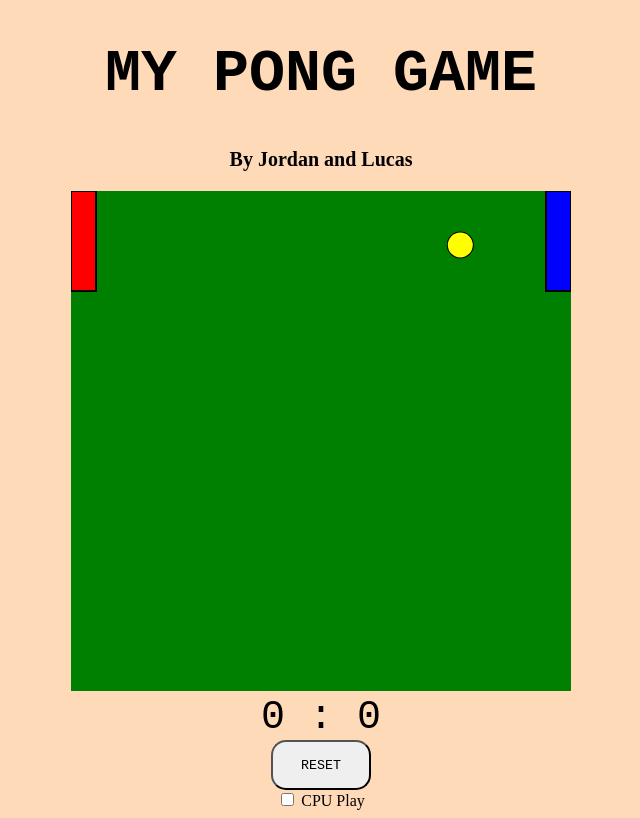
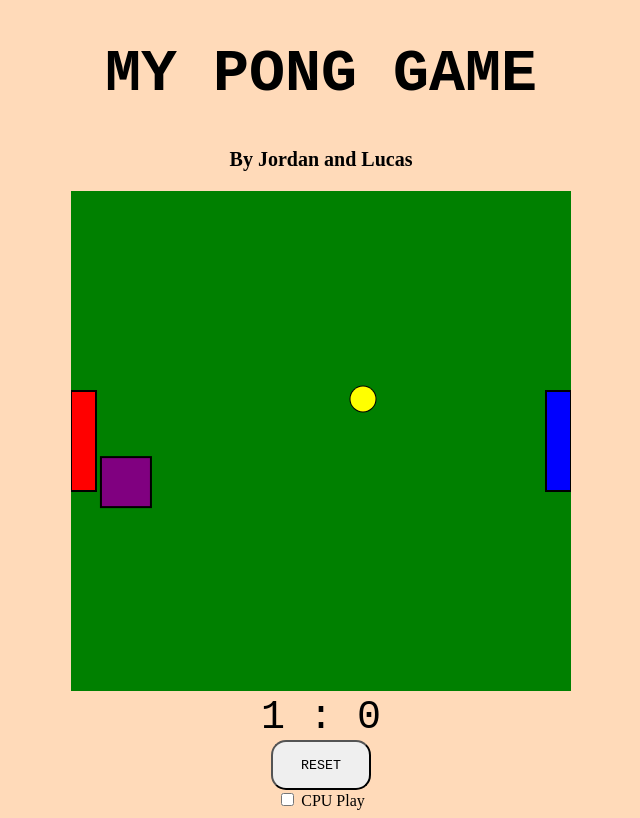
Before and after one commit to dafasfaga/ponggame, a plain HTML site: page index.html in a window 1280 px wide. Both pictures are taken after a click on the button "RESET". Shown: the whole page, without its empty margins (319-959 px from the left). Drawn offline with Linux system fonts and the light colour scheme.

Commit message:
added obsticle and ai

```diff
--- a/Ball.js
+++ b/Ball.js
@@ -1,5 +1,5 @@
 class Ball {
-    constructor(x, y, vx, vy, r, c){
+    constructor(x, y, vx, vy, r, c) {
         this.x = x;
         this.y = y;
         this.vx = vx;
@@ -9,73 +9,94 @@ class Ball {
         this.inPlay = false;
     }
 
-    draw(ctx){
+    draw(ctx) {
         ctx.fillStyle = this.c;
         ctx.strokeStyle = "black";
         ctx.lineWidth = 2;
 
         ctx.beginPath();
-        ctx.arc(this.x, this.y, this.r, 0, 2*Math.PI);
+        ctx.arc(this.x, this.y, this.r, 0, 2 * Math.PI);
         ctx.stroke();
         ctx.fill();
     }
 
     move() {
-        this.x += this.vx
-        this.y += this.vy
+        this.x += this.vx;
+        this.y += this.vy;
     }
 
     bounce(things) {
-        this.bounceWalls()
-        for (let thing of things){
+        this.bounceWalls();
+        for (let thing of things) {
             if (thing instanceof Paddle) {
-                if (thing.side == SIDE.LEFT){
-                    let side = this.bounceLeftPaddle(thing)
+                if (thing.side == SIDE.LEFT) {
+                    let side = this.bounceLeftPaddle(thing);
                     if (side != SIDE.NONE) return side;
                 }
-                if (thing.side == SIDE.RIGHT){
-                    let side = this.bounceRightPaddle(thing)
+                if (thing.side == SIDE.RIGHT) {
+                    let side = this.bounceRightPaddle(thing);
                     if (side != SIDE.NONE) return side;
                 }
+            }
+            if (thing instanceof Obstacle) {
+                this.bounceObstacle(thing);
             }
         }
         return SIDE.NONE;
     }
 
-
-    bounceWalls(){
+    bounceWalls() {
         if (this.y - this.r < 0) {
-            this.vy = Math.abs(this.vy)
+            this.vy = Math.abs(this.vy);
         }
-        if (this.y + this.r > boardHeight){
-            this.vy = -Math.abs(this.vy)
+        if (this.y + this.r > boardHeight) {
+            this.vy = -Math.abs(this.vy);
         }
     }
+
     bounceLeftPaddle(paddle) {
         if (this.x - this.r > paddle.w) return SIDE.NONE;
         if (this.x - this.r < 0) return SIDE.RIGHT;
-        if (this.y < paddle.y) return SIDE.NONE
+        if (this.y < paddle.y) return SIDE.NONE;
         if (this.y > paddle.y + paddle.l) return SIDE.NONE;
         if (this.vx < 0) {
             this.vx = paddleForce * Math.abs(this.vx);
-
+            let paddlePos = (this.y - paddle.y - paddle.l / 2) / paddle.l * 2;
+            this.vy += paddlePos * 1.5;
         }
         return SIDE.NONE;
     }
 
-
     bounceRightPaddle(paddle) {
         if (this.x + this.r < paddle.x) return SIDE.NONE;
         if (this.x + this.r > paddle.x + paddle.w) return SIDE.LEFT;
-        if (this.y < paddle.y) return SIDE.NONE
+        if (this.y < paddle.y) return SIDE.NONE;
         if (this.y > paddle.y + paddle.l) return SIDE.NONE;
         if (this.vx > 0) {
             this.vx = -paddleForce * Math.abs(this.vx);
-
+            let paddlePos = (this.y - paddle.y - paddle.l / 2) / paddle.l * 2;
+            this.vy += paddlePos * 1.5;
         }
         return SIDE.NONE;
     }
 
+    bounceObstacle(obstacle) {
+        if (
+            this.x + this.r > obstacle.x &&
+            this.x - this.r < obstacle.x + obstacle.w &&
+            this.y + this.r > obstacle.y &&
+            this.y - this.r < obstacle.y + obstacle.l
+        ) {
+            // Determine if the ball hits the obstacle from the sides or the top/bottom
+            const overlapX = Math.min(this.x + this.r - obstacle.x, obstacle.x + obstacle.w - (this.x - this.r));
+            const overlapY = Math.min(this.y + this.r - obstacle.y, obstacle.y + obstacle.l - (this.y - this.r));
 
-
+            // Reverse the appropriate velocity based on the smaller overlap
+            if (overlapX < overlapY) {
+                this.vx = -this.vx;
+            } else {
+                this.vy = -this.vy;
+            }
+        }
+    }
 }
--- /dev/null
+++ b/Obstacle.js
@@ -0,0 +1,17 @@
+class Obstacle {
+    constructor(x, y, l, w, c) {
+        this.x = x;
+        this.y = y;
+        this.l = l;
+        this.w = w;
+        this.c = c;
+    }
+
+    draw(ctx) {
+        ctx.fillStyle = this.c;
+        ctx.strokeStyle = "black";
+        ctx.lineWidth = 2;
+        ctx.fillRect(this.x, this.y, this.w, this.l);
+        ctx.strokeRect(this.x, this.y, this.w, this.l);
+    }
+}
--- a/Paddle.js
+++ b/Paddle.js
@@ -9,6 +9,7 @@ class Paddle {
         this.side = side;
         this.c = c;
         this.vy = 0;
+        this.cpuCounter = 0;
     }
 
     draw(ctx) {
@@ -21,11 +22,45 @@ class Paddle {
 
     move(isCPU, ball) {
         if (isCPU) {
+            this.cpuCounter++;
             // Add CPU logic here if needed
-            this.vy = paddleVelocity
-        }
+            if (ball.x > (boardWidth)*3/4){
+            if (this.cpuCounter >= 1) {
+                this.cpuCounter = 0;
+
+                // Adjust paddle velocity based on ball position
+                if (paddleR.y < ball.y - 50) {
+                    this.vy = paddleVelocity;
+                } else if (paddleR.y > ball.y - 50) {
+                    this.vy = -1 * paddleVelocity;
+                } else {
+                    this.vy = 0; // If paddle is aligned with ball, no vertical movement
+                }
+            }
+
+        }}
+
+        // Update paddle position
         this.y += this.vy;
         if (this.y < 0) this.y = 0;
         if (this.y + this.l > boardHeight) this.y = boardHeight - this.l;
+
+        if(paddleR.y < ball.y && paddleR.y + paddleR.l > ball.y) {
+            paddleR.vy = 0;
+        }
+
     }
+
 }
+
+
+// move(isCPU, ball) {
+
+
+
+
+//     // Stop the paddle if it reaches the ball
+//     if (this.y < ball.y && this.y + this.l > ball.y) {
+//         this.vy = 0;
+//     }
+// }
--- a/index.html
+++ b/index.html
@@ -21,5 +21,6 @@
     <script src="Paddle.js"></script>
     <script src="pong.js"></script>
     <script src="controls.js"></script>
+    <script src="Obstacle.js"></script>
 </body>
 </html>
--- a/pong.js
+++ b/pong.js
@@ -3,8 +3,8 @@ const cpucheck = document.getElementById("cpucheck");
 const ctx = gameboard.getContext("2d");
 const STATE = {STARTUP: 0, PLAYING: 1, GAMEOVER: 2};
 let state = STATE.STARTUP;
-let boardWidth = 500;
-let boardHeight = 500;
+let boardWidth = gameboard.width;
+let boardHeight = gameboard.height;
 let paddleWidth = 25;
 let paddleLength = 100;
 let ballRadius = 12.5;
@@ -14,13 +14,14 @@ let paddleForce = 1.1;
 let ball;
 let paddleL;
 let paddleR;
+let obstacle;
 let scoreL = 0;
 let scoreR = 0;
+let intervalID;
 
-function clearBoard () {
+function clearBoard() {
     ctx.fillStyle = "green";
-    ctx.fillRect(0 , 0, boardWidth, boardHeight);
-
+    ctx.fillRect(0, 0, boardWidth, boardHeight);
 }
 
 function draw() {
@@ -28,60 +29,75 @@ function draw() {
     ball.draw(ctx);
     paddleL.draw(ctx);
     paddleR.draw(ctx);
+    if (obstacle) {
+        obstacle.draw(ctx); // Draw the obstacle if it exists
+    }
 }
 
 function resetGame() {
-    state = STATE.STARTUP
     clearInterval(intervalID);
-    resetBall()
-    paddleL = new Paddle(0, 0, paddleLength, paddleWidth, SIDE.LEFT, "red")
-    paddleR = new Paddle(boardWidth - paddleWidth, 0, paddleLength, paddleWidth, SIDE.RIGHT, "blue")
-
+    scoreL = 0;
+    scoreR = 0;
+    updateScore();
+    state = STATE.STARTUP;
+    resetBall();
+    paddleL = new Paddle(0, (boardHeight - paddleLength) / 2, paddleLength, paddleWidth, SIDE.LEFT, "red");
+    paddleR = new Paddle(boardWidth - paddleWidth, (boardHeight - paddleLength) / 2, paddleLength, paddleWidth, SIDE.RIGHT, "blue");
+    spawnObstacle();
     nextTick();
 }
 
-function resetBall(){
-    ball = new Ball(boardWidth/2, boardHeight/2, 1, -1, ballRadius, "yellow");
+function resetBall() {
+    ball = new Ball(boardWidth / 2, boardHeight / 2, 1, -1, ballRadius, "yellow");
 }
 
-let intervalID;
+function spawnObstacle() {
+    let x = Math.random() * (boardWidth - 50);
+    let y = Math.random() * (boardHeight - 50);
+    let l = 50; // Obstacle length
+    let w = 50; // Obstacle width
+    let c = "purple"; // Obstacle color
+    obstacle = new Obstacle(x, y, l, w, c);
+}
+
 function nextTick() {
     switch (state) {
         case STATE.STARTUP:
             state = STATE.PLAYING;
             break;
         case STATE.PLAYING:
-            state = play ();
+            state = play();
             break;
         case STATE.GAMEOVER:
+            clearInterval(intervalID);
             break;
         default:
-            state = STATE.STARTUP
+            state = STATE.STARTUP;
             break;
     }
     draw();
     intervalID = setTimeout(nextTick, 10);
 }
 
-function play () {
+function play() {
     paddleL.move(false, ball);
     paddleR.move(cpucheck.checked, ball);
-    let scoreSide = ball.bounce([paddleL, paddleR])
+    let scoreSide = ball.bounce([paddleL, paddleR, obstacle]); // Include obstacle in the bounce method
     if (scoreSide != SIDE.NONE) {
-        if(scoreSide == SIDE.LEFT) scoreL++
-        if (scoreSide == SIDE.RIGHT) scoreR++
-        updateScore()
-        resetBall()
-        if (scoreL > 10 || scoreR > 10) return STATE.GAMEOVER
+        if (scoreSide == SIDE.LEFT) scoreL++;
+        if (scoreSide == SIDE.RIGHT) scoreR++;
+        updateScore();
+        resetBall();
+        if (scoreL > 10 || scoreR > 10) return STATE.GAMEOVER;
     }
-    ball.move()
-    // Add serving the ball;
-    // If a player wins, stop the game...
-    return STATE.PLAYING
-
+    ball.move();
+    return STATE.PLAYING;
 }
 
-function updateScore(){
-    const scoreboard = document.getElementById("scoreboard")
+function updateScore() {
+    const scoreboard = document.getElementById("scoreboard");
     scoreboard.innerHTML = `${scoreL} : ${scoreR}`;
 }
+
+// Initialize the game
+resetGame();
```
